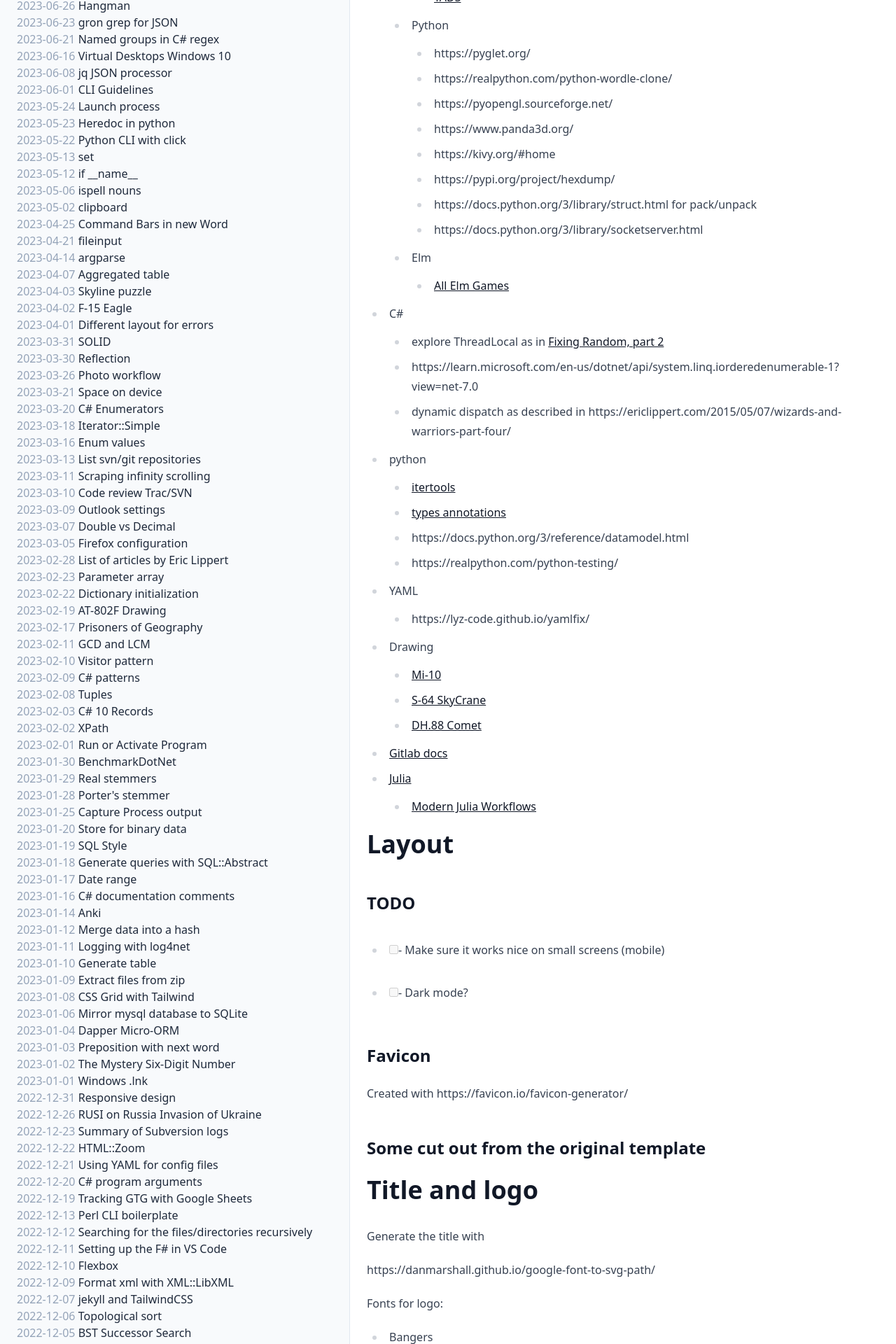
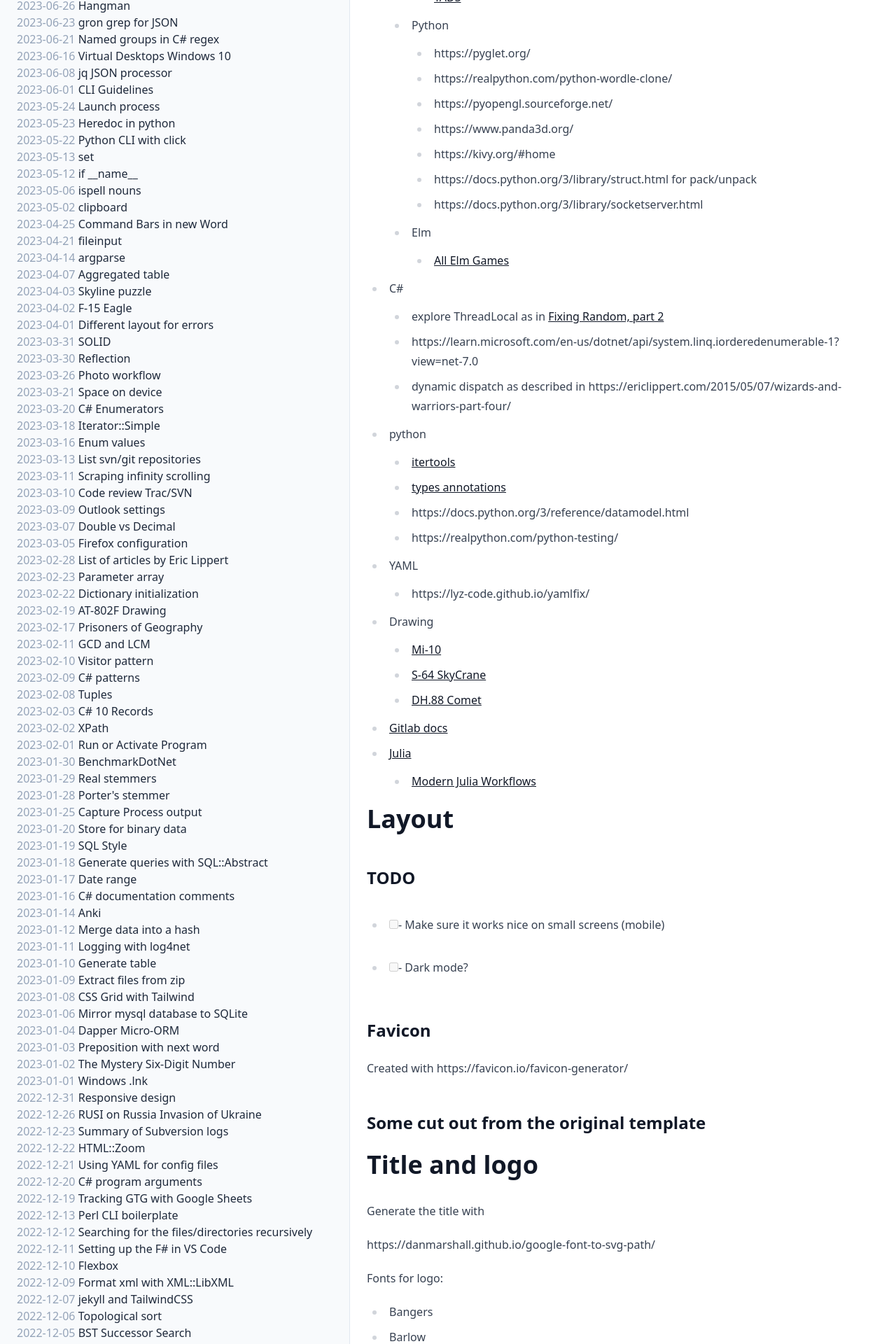
Before and after one commit to bvr/bvr.github.io, a Jekyll site: the page built from notes.md, in a window 1280 px wide. Shown: the part 882-2802 px from the top of the page at 70% size. Built offline with Jekyll 4.4.1, drawn with Linux system fonts in a browser that asks for light colours; our own code applies the rules of GitHub Pages for plain Markdown files; part of the change alters nothing that is shown.

Commit message:
Removed hexdump from planned topics

```diff
--- a/notes.md
+++ b/notes.md
@@ -28,7 +28,6 @@
      - https://pyopengl.sourceforge.net/
      - https://www.panda3d.org/
      - https://kivy.org/#home
-     - https://pypi.org/project/hexdump/
      - https://docs.python.org/3/library/struct.html for pack/unpack
      - https://docs.python.org/3/library/socketserver.html
    - Elm
```
